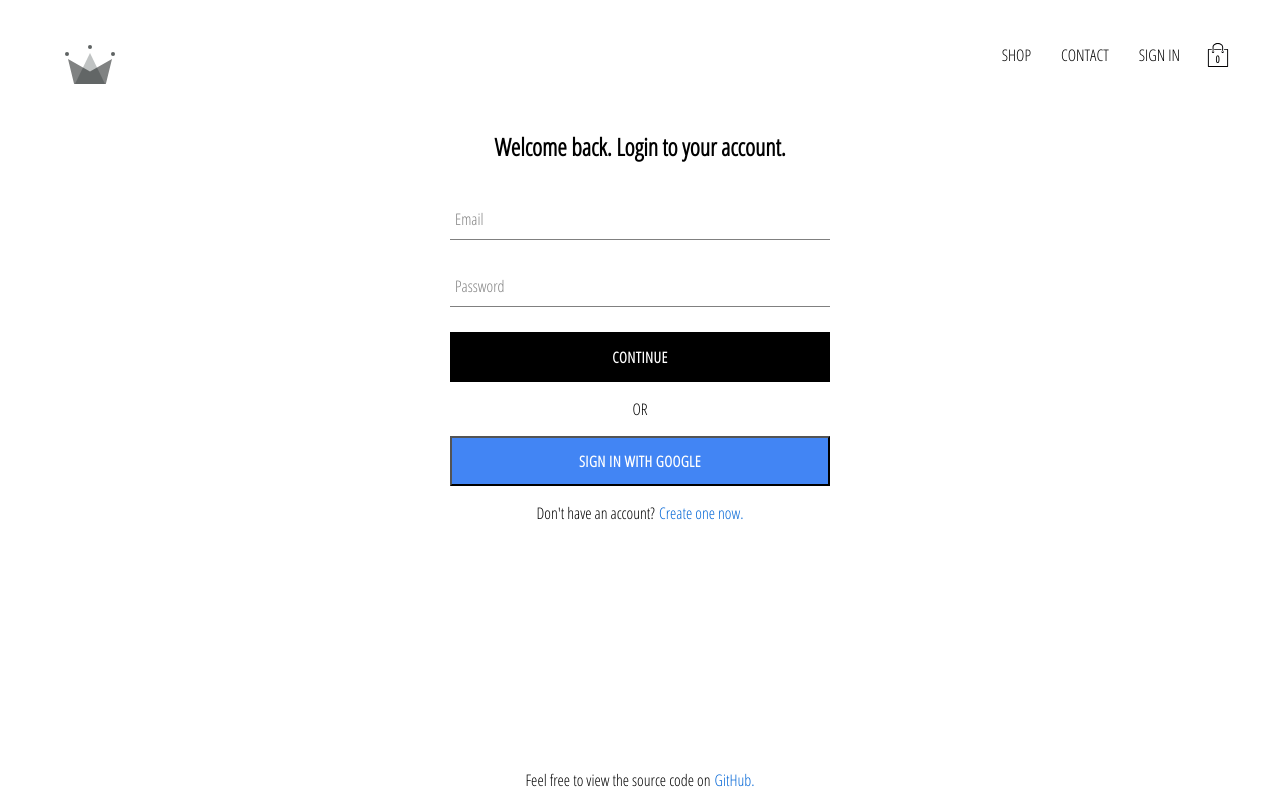
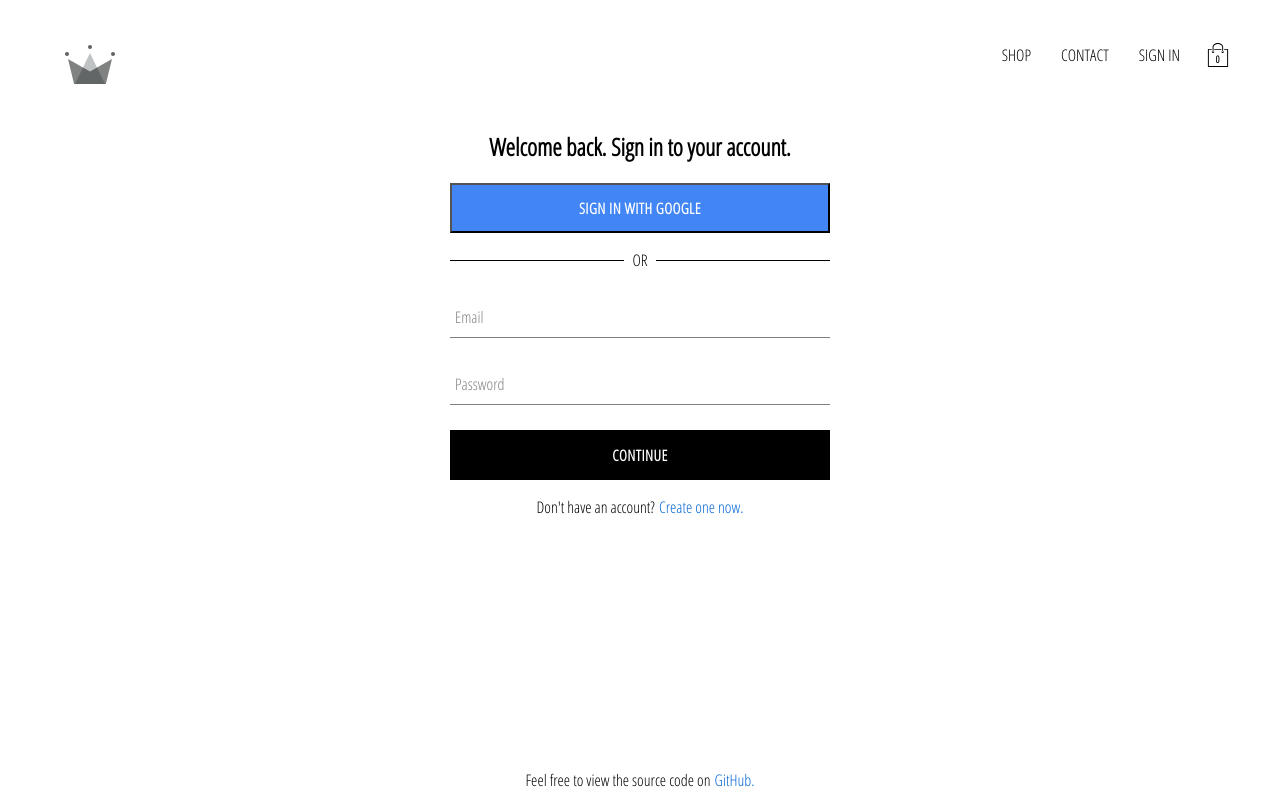
Before and after one commit to scottgilmoredev/e-commerce-react, a React (Create React App) app in the folder client/: page /signin in a window 1280 px wide. Built offline with nearby package versions, Linux system fonts and the light colour scheme; no server answers.

Commit message:
Prioritize google sign in

```diff
--- a/client/src/components/sign-in/sign-in.component.jsx
+++ b/client/src/components/sign-in/sign-in.component.jsx
@@ -11,8 +11,8 @@ import { emailSignInStart, googleSignInStart } from '../../redux/user/user.actio
 
 // Styles
 import {
-    ButtonBarContainer,
     LinkText,
+    SeparatorContainer,
     SignInContainer,
     SignInTitle,
     SignUpContainer,
@@ -47,7 +47,21 @@ const SignIn = ({ emailSignInStart, googleSignInStart, history }) => {
 
     return (
         <SignInContainer>
-            <SignInTitle>Welcome back. Login to your account.</SignInTitle>
+            <SignInTitle>Welcome back. Sign in to your account.</SignInTitle>
+
+            { /* Sign in with Google */ }
+            <CustomButton
+                type='button'
+                isGoogleSignIn
+                onClick={ googleSignInStart }
+                >
+                Sign In with Google
+            </CustomButton>
+
+            { /* Separator */ }
+            <SeparatorContainer>
+                <span>OR</span>
+            </SeparatorContainer>
 
             <form onSubmit={ handleSubmit }>
                 { /* Email */ }
@@ -70,18 +84,8 @@ const SignIn = ({ emailSignInStart, googleSignInStart, history }) => {
                     handleChange={ handleChange }
                 />
 
-                { /* Submit: Sign In, Sign In with Google */ }
-                <ButtonBarContainer>
-                    <CustomButton type='submit'>Continue</CustomButton>
-                    <p>OR</p>
-                    <CustomButton
-                        type='button'
-                        isGoogleSignIn
-                        onClick={ googleSignInStart }
-                    >
-                        Sign In with Google
-                    </CustomButton>
-                </ButtonBarContainer>
+                { /* Submit: Sign In */ }
+                <CustomButton type='submit'>Continue</CustomButton>
 
                 { /* Sign up link */ }
                 <SignUpContainer>
--- a/client/src/components/sign-in/sign-in.styles.jsx
+++ b/client/src/components/sign-in/sign-in.styles.jsx
@@ -1,14 +1,33 @@
-import styled from 'styled-components';
+import styled, { css } from 'styled-components';
 
-export const ButtonBarContainer = styled.div`
-    align-items: center;
-    display: flex;
-    flex-direction: column;
+const separator = css`
+    border-bottom: 1px solid black;
+    content: "";
+    display: inline-block;
+    height: 0;
+    width: calc(50% - 0em);
 `;
 
 export const LinkText = styled.a`
     color: #0366d6;
     cursor: pointer;
+`;
+
+export const SeparatorContainer = styled.div`
+        align-items: center;
+        display: flex;
+        flex-flow: row nowrap;
+        margin-top: 1em;
+
+        &::before {
+            ${separator};
+            margin-right: 0.5em;
+        }
+
+        &::after {
+            ${separator};
+            margin-left: 0.5em;
+        }
 `;
 
 export const SignInContainer = styled.div`
@@ -22,7 +41,7 @@ export const SignInContainer = styled.div`
 `;
 
 export const SignInTitle = styled.h2`
-    margin: 10px 0;
+    margin: 10px 0 20px 0;
     text-align: center;
 `;
 
@@ -32,7 +51,6 @@ export const SignUpContainer = styled.div`
 `;
 
 // Display names
-ButtonBarContainer.displayName ='ButtonBarContainer';
 LinkText.displayName = 'LinkText';
 SignInContainer.displayName ='SignInContainer';
 SignInTitle.displayName ='SignInTitle';
```
